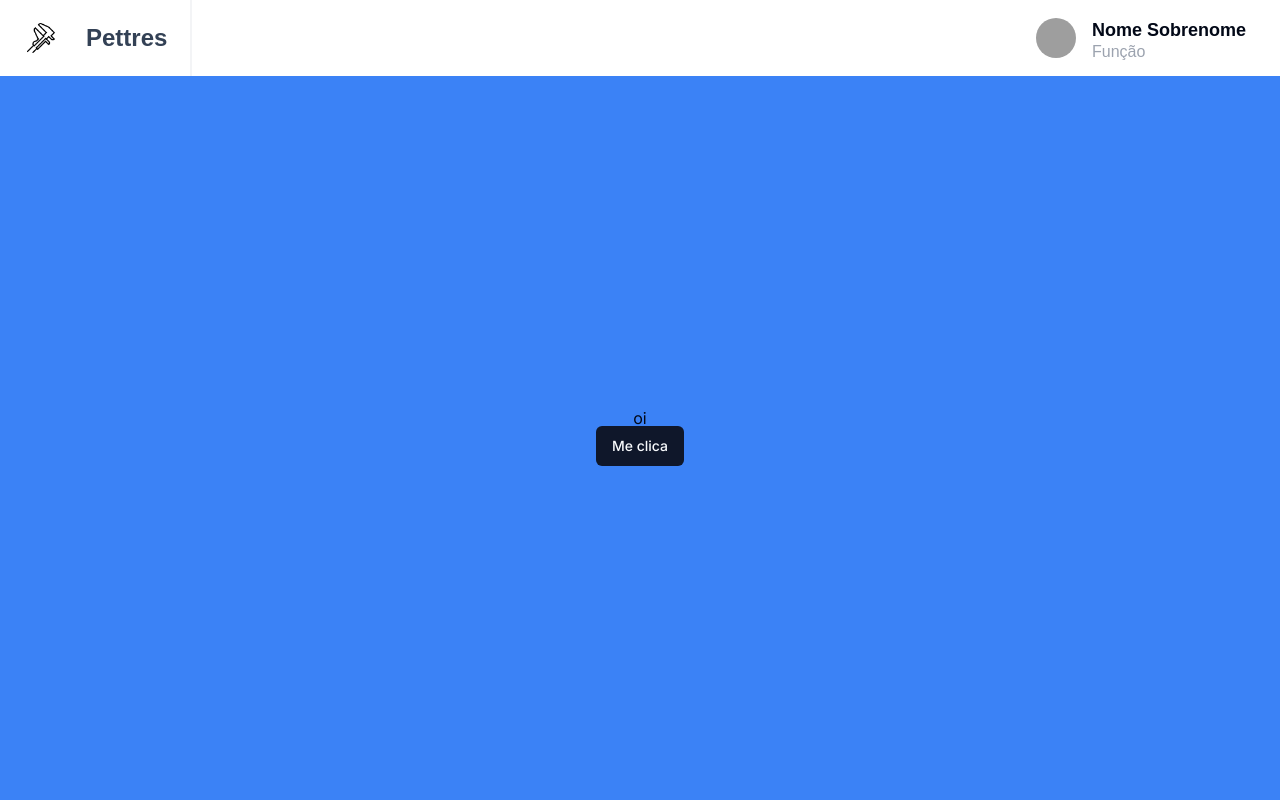
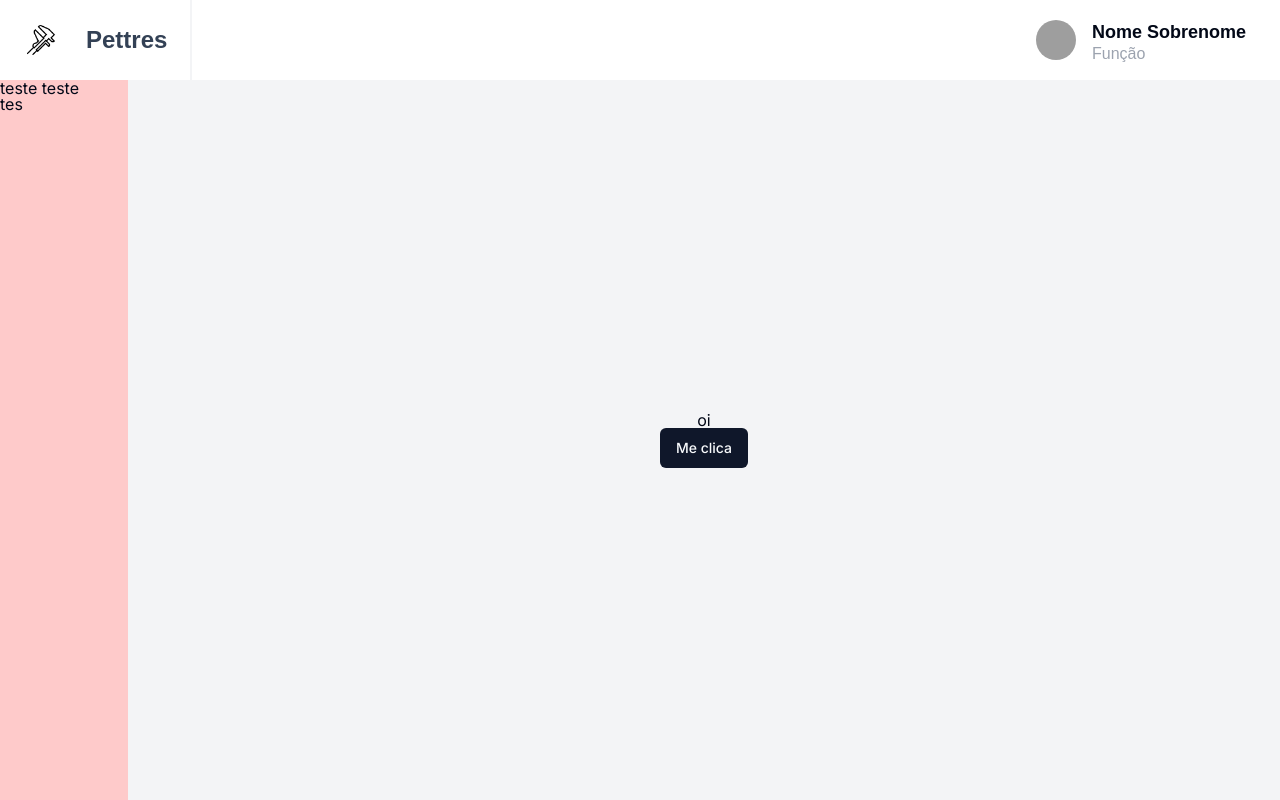
Before and after one commit to dankwx/sales-system-pettres, a Next.js app: page / in a window 1280 px wide. Built offline with nearby package versions, Linux system fonts and the light colour scheme; grey boxes are pictures that could not be loaded.

Commit message:
add LeftNavigation and adjust page layout

```diff
--- a/app/layout.tsx
+++ b/app/layout.tsx
@@ -1,6 +1,7 @@
 import type { Metadata } from 'next';
 import { Inter } from 'next/font/google';
 import PageHeader from '@/components/PageHeader';
+import LeftNavigation from '@/components/LeftNavigation';
 import './globals.css';
 
 const inter = Inter({ subsets: ['latin'] });
@@ -18,10 +19,15 @@ export default function RootLayout({
   return (
     <html lang="en">
       <body
-        className={`flex flex-col items-center justify-center ${inter.className} h-screen m-0`}
+        className={`flex flex-col ${inter.className} h-screen m-0`}
       >
         <PageHeader />
-        {children}
+        <div className="flex flex-grow">
+          <LeftNavigation />
+          <div className="flex-grow">
+            {children}
+          </div>
+        </div>
       </body>
     </html>
   );
--- a/app/page.tsx
+++ b/app/page.tsx
@@ -2,7 +2,7 @@ import { Button } from "@/components/ui/button";
 
 export default function Home() {
   return (
-    <main className="flex flex-grow flex-col items-center justify-center bg-blue-500 h-full w-full">
+    <main className="flex flex-grow flex-col items-center justify-center bg-gray-100 h-full w-full">
       <div>
         <h1 className="text-center">oi</h1>
         <Button>Me clica</Button>
--- /dev/null
+++ b/components/LeftNavigation.tsx
@@ -0,0 +1,12 @@
+export default function LeftNavigation() {
+
+    return(
+
+        <main className="h-full bg-red-200" style={{ width: '10%' }}>
+            <div>
+                <h1>teste teste</h1>
+                <p>tes</p>
+            </div>
+        </main>
+    )
+}
```
